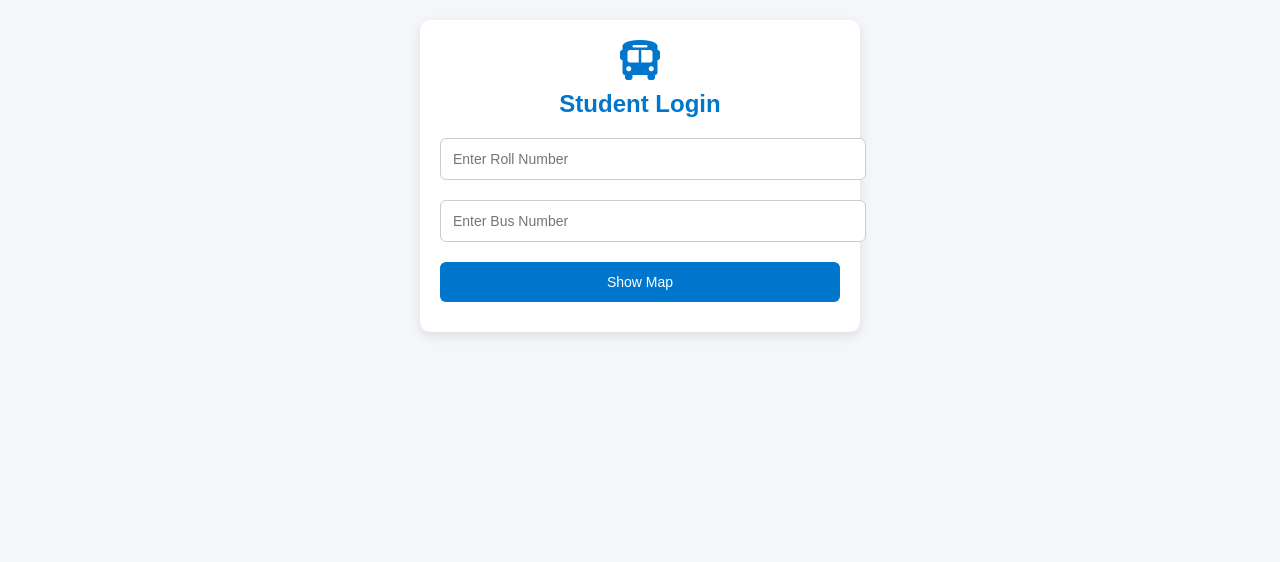
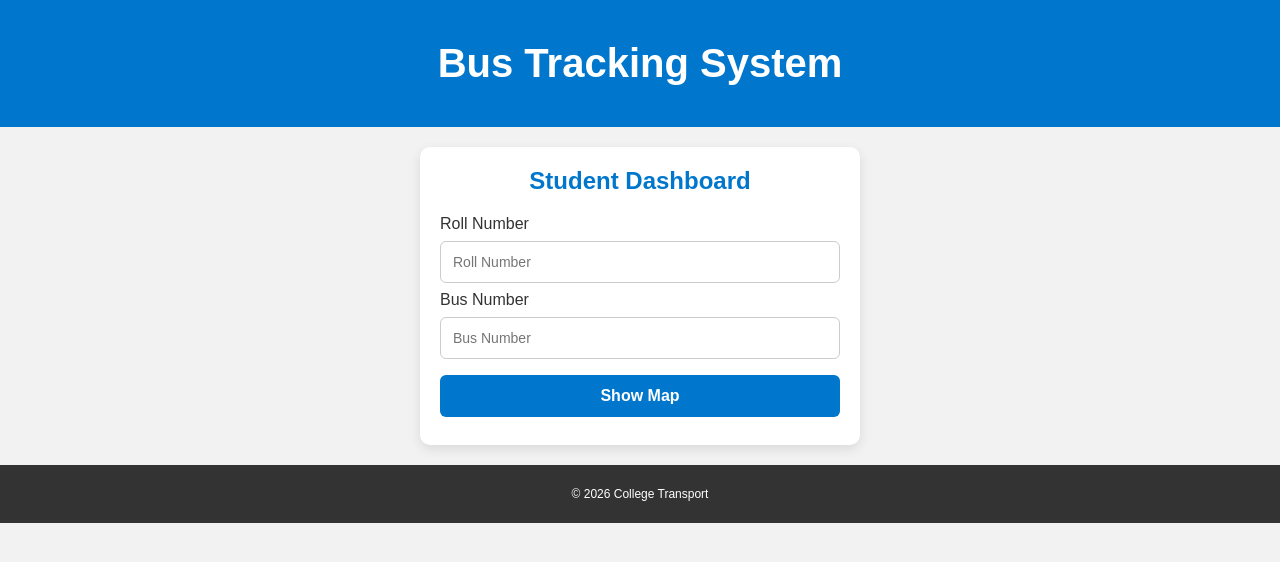
Before and after one commit to Pruthivi11/bus_tracking, a Flask app: page /student in a window 1280 px wide. Shown: the top 562 px of the page. Run offline with Flask 3, Linux system fonts and the light colour scheme; some libraries are stand-ins or nearby versions.

Commit message:
rollback works?

```diff
--- a/static/student.js
+++ b/static/student.js
@@ -1,136 +1,48 @@
-let map;
-let busMarkers = {};
-let studentMarker = null;
-let studentWatchId = null;
+let watchId;
 
-const rollNoEl = document.getElementById('rollNo');
-const busNoEl = document.getElementById('busNo');
-const showBtn = document.getElementById('showMap');
-const mapEl = document.getElementById('map');
+function startTrip() {
+  const routeEl = document.getElementById('route');
+  const busTypeEl = document.getElementById('busType');
+  if (!routeEl.value || !busTypeEl.value) {
+    alert("Enter route & bus type");
+    return;
+  }
 
-function initMap(center) {
-  mapboxgl.accessToken = 'pk.eyJ1IjoiY29kZXMtMTE3IiwiYSI6ImNta2Y2dzhwdjBnNjAzaHF6Y2tydXY2aXgifQ.Ss1FmjnHljaQc7BgTDvZSQ';
-  map = new mapboxgl.Map({
-    container: 'map',
-    style: 'mapbox://styles/mapbox/streets-v11',
-    center: center || [80.2707, 13.0827],
-    zoom: 14
-  });
+  navigator.geolocation.getCurrentPosition(pos => {
+    watchId = navigator.geolocation.watchPosition(p => {
+      const data = {
+        route: routeEl.value,
+        busType: busTypeEl.value,
+        lat: p.coords.latitude,
+        lng: p.coords.longitude,
+        time: Date.now()
+      };
+
+      fetch("/location", {
+        method: "POST",
+        headers: {"Content-Type":"application/json"},
+        body: JSON.stringify(data)
+      }).catch(() => {});
+    }, err => {
+      console.warn("watchPosition error:", err);
+    }, { enableHighAccuracy: true, maximumAge: 1000 });
+  }, err => {
+    alert("Unable to get location: " + err.message);
+  }, { enableHighAccuracy: true, timeout: 10000 });
 }
 
-function placeStudentMarker(lat, lng) {
-  if (!studentMarker) {
-    studentMarker = new mapboxgl.Marker({ color: "blue" })
-      .setLngLat([lng, lat])
-      .setPopup(new mapboxgl.Popup().setText("Your Location"))
-      .addTo(map);
-  } else {
-    studentMarker.setLngLat([lng, lat]);
+function endTrip() {
+  if (watchId) {
+    navigator.geolocation.clearWatch(watchId);
+    watchId = null;
+    alert("Trip Ended. Location sharing stopped.");
   }
 }
 
-// Haversine formula for distance in meters
-function getDistance(lat1, lon1, lat2, lon2) {
-  const R = 6371000;
-  const toRad = deg => deg * Math.PI / 180;
-  const dLat = toRad(lat2 - lat1);
-  const dLon = toRad(lon2 - lon1);
-  const a = Math.sin(dLat/2) * Math.sin(dLat/2) +
-            Math.cos(toRad(lat1)) * Math.cos(toRad(lat2)) *
-            Math.sin(dLon/2) * Math.sin(dLon/2);
-  const c = 2 * Math.atan2(Math.sqrt(a), Math.sqrt(1-a));
-  return R * c;
+function logout() {
+  if (watchId) {
+    navigator.geolocation.clearWatch(watchId);
+    watchId = null;
+  }
+  window.location.href = "/logout";
 }
-
-// Custom bus marker with Font Awesome icon + route number
-function createBusMarker(route, lat, lng) {
-  const el = document.createElement('div');
-  el.className = 'bus-marker';
-  el.innerHTML = `<i class="fa-solid fa-bus" style="color:red;font-size:20px;"></i>
-                  <div class="route-label">${route}</div>`;
-  return new mapboxgl.Marker(el)
-    .setLngLat([lng, lat])
-    .setPopup(new mapboxgl.Popup().setText(`Bus ${route}`))
-    .addTo(map);
-}
-
-function fetchBusLocations(studentLat, studentLng) {
-  const busNo = busNoEl.value?.trim();
-  fetch("/get_locations")
-    .then(r => r.json())
-    .then(items => {
-      items.forEach(bus => {
-        if (busNo && busNo !== bus.route && busNo !== String(bus.route)) {
-          return;
-        }
-        const key = bus.route + "-" + bus.busType;
-        if (!busMarkers[key]) {
-          busMarkers[key] = createBusMarker(bus.route, bus.lat, bus.lng);
-        } else {
-          busMarkers[key].setLngLat([bus.lng, bus.lat]);
-        }
-
-        // Check if student is within 5 meters of bus
-        if (studentLat && studentLng) {
-          const dist = getDistance(studentLat, studentLng, bus.lat, bus.lng);
-          if (dist <= 5) {
-            // Student onboard → notify backend
-            fetch("/onboard", {
-              method: "POST",
-              headers: {"Content-Type":"application/json"},
-              body: JSON.stringify({
-                rollNo: rollNoEl.value,
-                busRoute: busNoEl.value,
-                onboard: true
-              })
-            });
-
-            if (studentMarker) {
-              studentMarker.remove();
-              studentMarker = null;
-            }
-          }
-        }
-      });
-    })
-    .catch(() => {});
-}
-
-showBtn.addEventListener('click', () => {
-  const roll = rollNoEl.value?.trim();
-  const bus = busNoEl.value?.trim();
-
-  if (!roll || !bus) {
-    alert("Enter Roll Number and Bus Number.");
-    return;
-  }
-
-  mapEl.style.display = 'block';
-
-  // Start watching student location
-  studentWatchId = navigator.geolocation.watchPosition(
-    pos => {
-      const { latitude, longitude } = pos.coords;
-      if (!map) initMap([longitude, latitude]);
-      placeStudentMarker(latitude, longitude);
-
-      fetchBusLocations(latitude, longitude);
-    },
-    err => {
-      if (!map) initMap([80.2707, 13.0827]);
-      alert("Unable to get your location: " + err.message);
-      fetchBusLocations();
-    },
-    { enableHighAccuracy: true, maximumAge: 1000 }
-  );
-
-  // Poll bus locations every 5 seconds
-  setInterval(() => {
-    if (studentMarker) {
-      const coords = studentMarker.getLngLat();
-      fetchBusLocations(coords.lat, coords.lng);
-    } else {
-      fetchBusLocations();
-    }
-  }, 1000);
-});
--- a/templates/student.html
+++ b/templates/student.html
@@ -1,90 +1,41 @@
 <!DOCTYPE html>
 <html>
 <head>
+  <title>Student Dashboard</title>
+  <link rel="stylesheet" href="/static/style.css">
+  <link rel="stylesheet" href="https://cdnjs.cloudflare.com/ajax/libs/font-awesome/6.5.1/css/all.min.css">
+  <link href="https://api.mapbox.com/mapbox-gl-js/v2.15.0/mapbox-gl.css" rel="stylesheet" />
+  <script src="https://api.mapbox.com/mapbox-gl-js/v2.15.0/mapbox-gl.js"></script>
   <meta charset="UTF-8">
-  <title>Student Login</title>
-  <!-- Font Awesome for bus icon -->
-  <link rel="stylesheet" href="https://cdnjs.cloudflare.com/ajax/libs/font-awesome/6.5.1/css/all.min.css">
-  <!-- Mapbox CSS -->
+  <title>Bus Tracking System</title>
+  <!-- Responsive scaling for mobile -->
+  <meta name="viewport" content="width=device-width, initial-scale=1.0">
+  <!-- Link to shared stylesheet -->
+  <link rel="stylesheet" href="/static/style.css">
+  <!-- Mapbox CSS (only needed in student.html) -->
   <link href="https://api.mapbox.com/mapbox-gl-js/v2.15.0/mapbox-gl.css" rel="stylesheet" />
-  <style>
-    body {
-      font-family: Arial, sans-serif;
-      background: #f4f6f9;
-      margin: 0;
-      padding: 0;
-    }
-    .login-card {
-      max-width: 400px;
-      margin: 20px auto;
-      padding: 20px;
-      border-radius: 10px;
-      background: #fff;
-      box-shadow: 0 4px 12px rgba(0,0,0,0.1);
-    }
-    .login-card h2 {
-      margin: 10px 0;
-      color: #0077cc;
-      text-align: center;
-    }
-    .login-card input, .login-card button {
-      width: 100%;
-      padding: 12px;
-      margin: 10px 0;
-      border-radius: 6px;
-      border: 1px solid #ccc;
-      font-size: 14px;
-    }
-    .login-card button {
-      background: #0077cc;
-      color: #fff;
-      border: none;
-      cursor: pointer;
-      transition: background 0.3s;
-    }
-    .login-card button:hover {
-      background: #005fa3;
-    }
-    /* Responsive map */
-    #map {
-      width: 100%;
-      height: 65vh; /* adjusts to mobile screen */
-      display: none;
-    }
-    .bus-marker i {
-      color: red;
-      font-size: 30px; /* bus icon size */
-    }
-    .route-label {
-      font-size: 14px;
-      font-weight: bold;
-      background: white;
-      border: 1px solid #0077cc;
-      border-radius: 4px;
-      padding: 2px 4px;
-      margin-top: -4px;
-      text-align: center;
-    }
-  </style>
+</head>
 </head>
 <body>
-  <div class="login-card">
-    <i class="fa-solid fa-bus" style="font-size:40px; color:#0077cc; display:block; text-align:center;"></i>
-    <h2>Student Login</h2>
+<header class="navbar">
+  <h1>Bus Tracking System</h1>
+</header>
 
-    <!-- Common Fields -->
-    <input type="text" id="rollNo" placeholder="Enter Roll Number">
-    <input type="text" id="busNo" placeholder="Enter Bus Number">
+<div class="card">
+  <h2>Student Dashboard</h2>
+  <label for="rollNo">Roll Number</label>
+  <input id="rollNo" placeholder="Roll Number">
+  <label for="busNo">Bus Number</label>
+  <input id="busNo" placeholder="Bus Number">
+  <button id="showMap">Show Map</button>
+</div>
 
-    <button id="showMap">Show Map</button>
-  </div>
+<div id="map" style="display:none; height:500px;"></div>
 
-  <!-- Map container -->
-  <div id="map"></div>
+<footer class="footer">
+  <p>&copy; 2026 College Transport</p>
+</footer>
 
-  <!-- Mapbox JS -->
-  <script src="https://api.mapbox.com/mapbox-gl-js/v2.15.0/mapbox-gl.js"></script>
-  <!-- Student JS -->
-  <script src="student.js"></script>
+<script src="/static/student.js"></script>
 </body>
 </html>
```
Also changed, not shown: templates/driver.html (+37 -0 lines).
